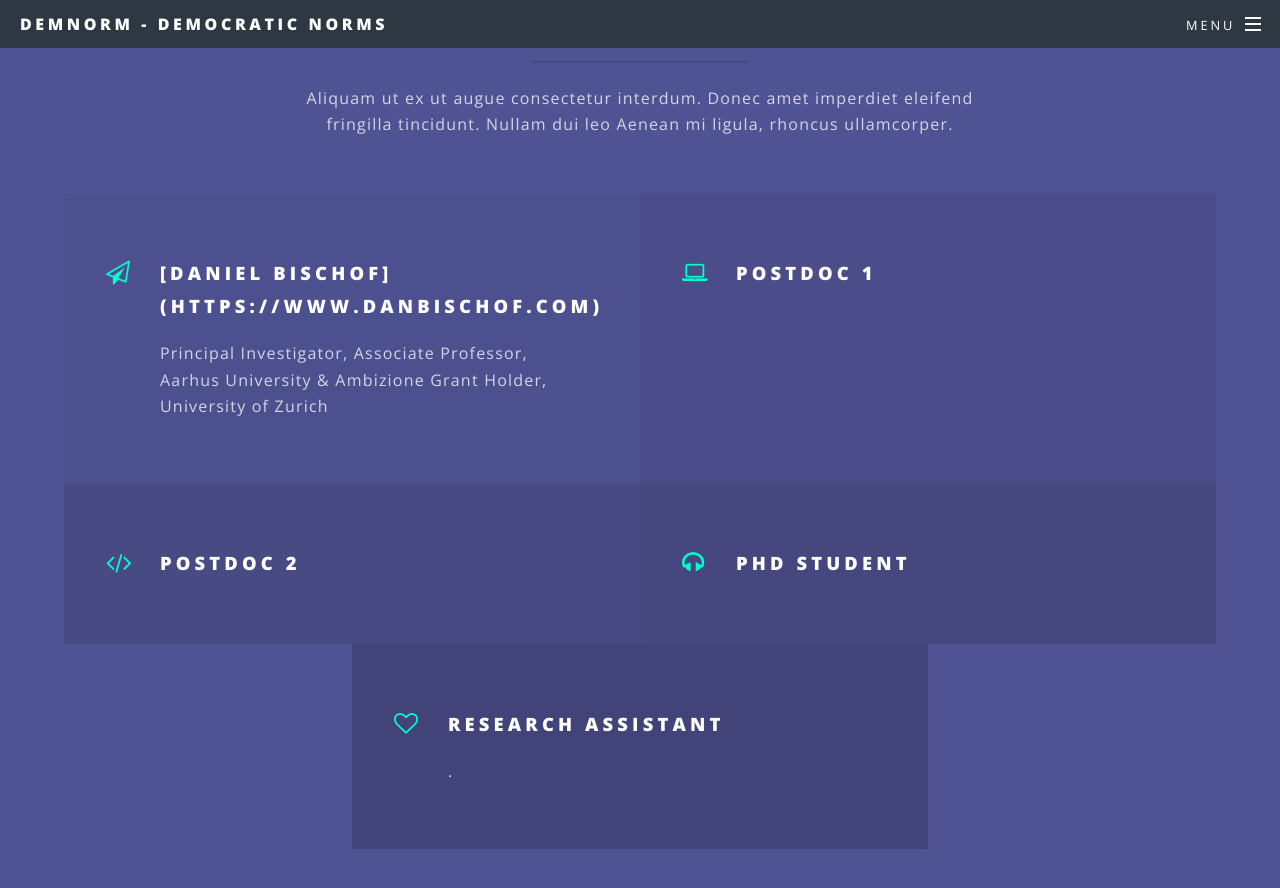
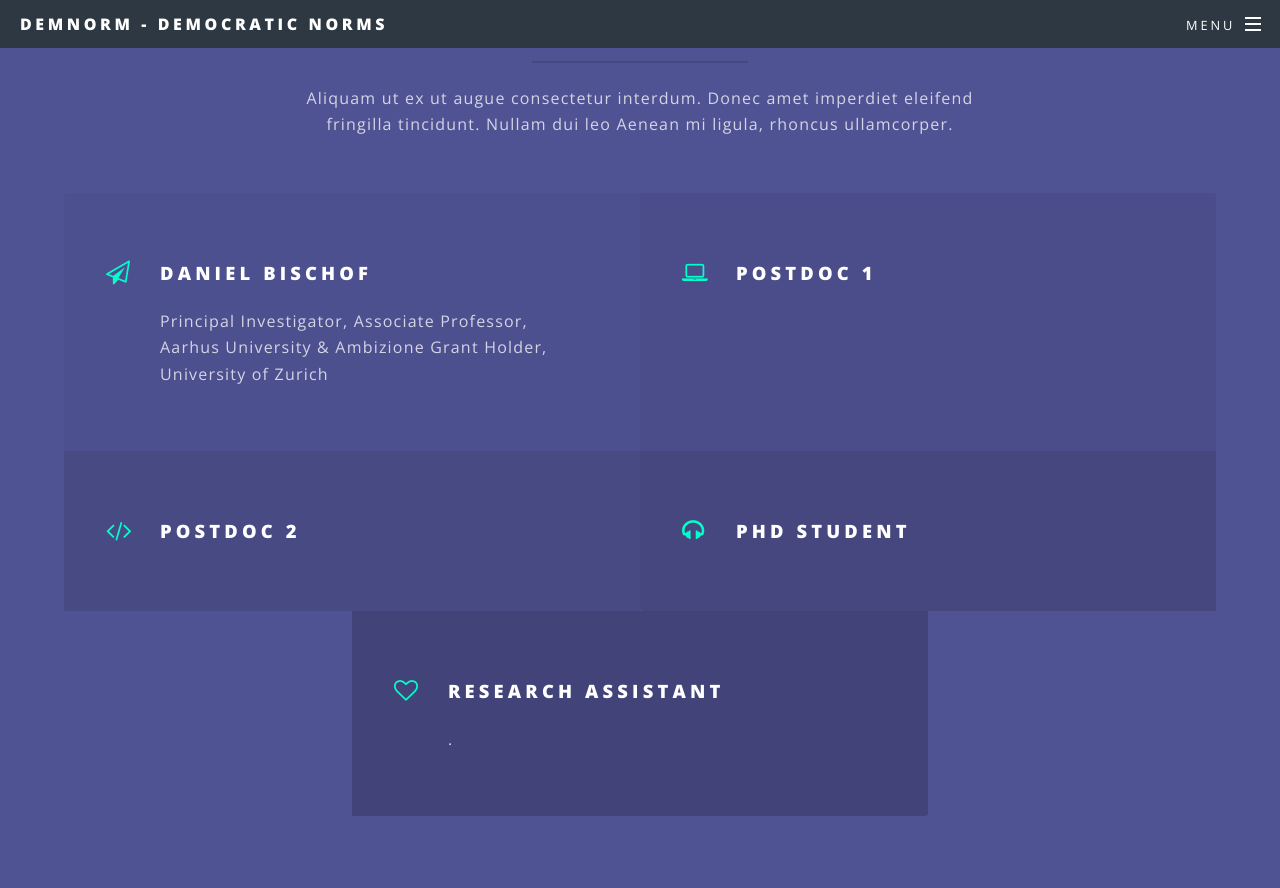
Before and after one commit to demnorm/demnorm.github.io, a Jekyll site: the page built from index.html, in a window 1280 px wide and 900 px high, scrolled down 3253 px. Shown: the top 888 px of the window. Built offline with Jekyll 4.4.1, drawn with Linux system fonts in a browser that asks for light colours; some of the changed lines change nothing that is shown.

Commit message:
Update index.html

```diff
--- a/index.html
+++ b/index.html
@@ -65,7 +65,7 @@ layout: landing
 							</header>
 							<ul class="features">
 								<li class="icon fa-paper-plane-o">
-									<h3>[Daniel Bischof](https://www.danbischof.com)</h3>
+									<h3>Daniel Bischof</h3>
 									<p>Principal Investigator, Associate Professor, Aarhus University & Ambizione Grant Holder, University of Zurich </p>
 								</li>
 								<li class="icon fa-laptop">
```
